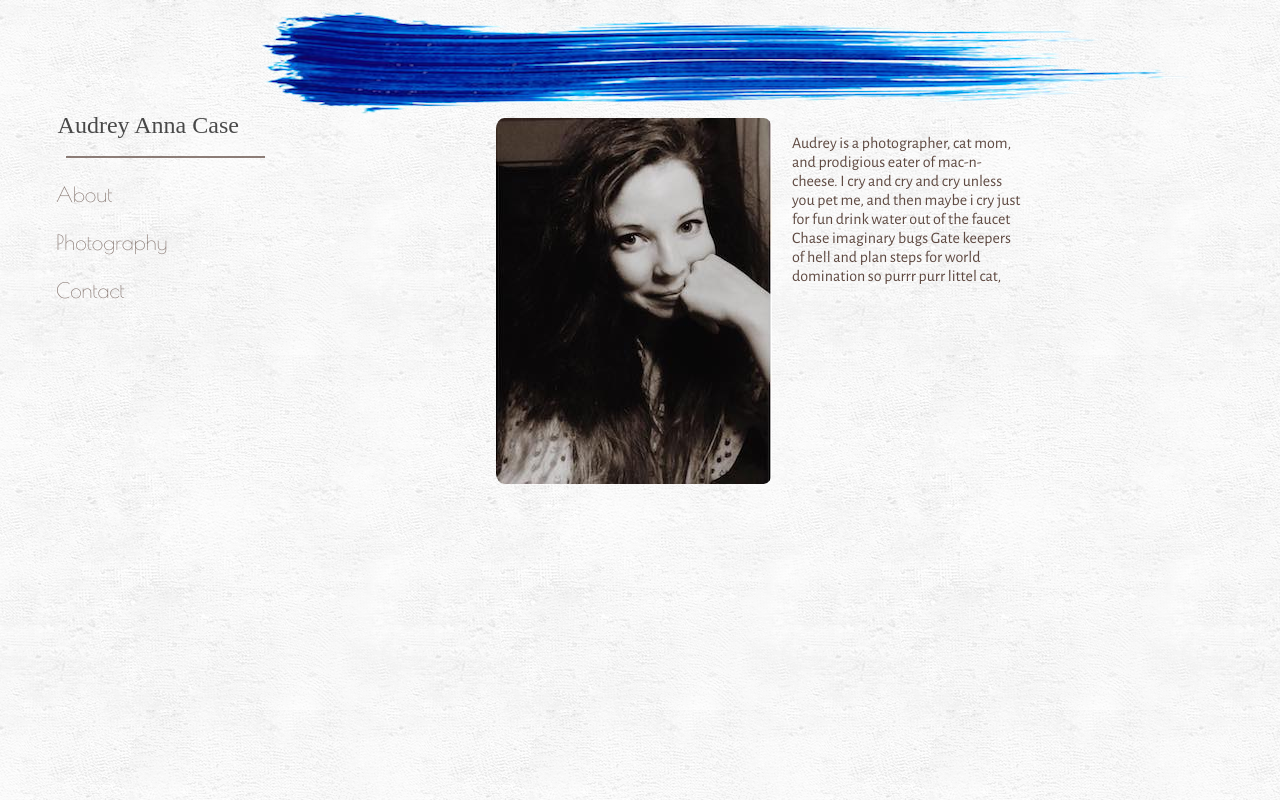
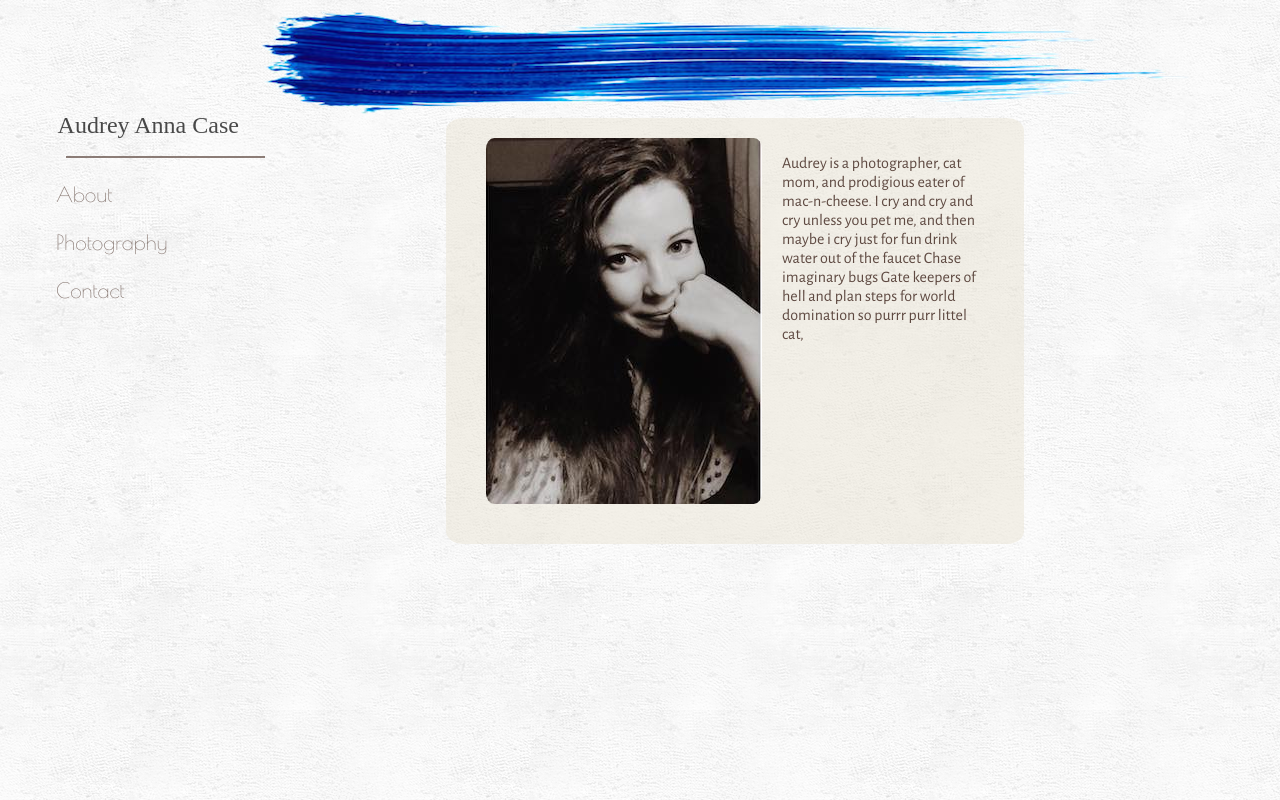
Before and after one commit to AncyentMariner/audreyannacase, a plain HTML site: page portfolio home page.html in a window 1280 px wide. Both pictures are taken after a click on the link "About". Drawn offline with nearby package versions, Linux system fonts and the light colour scheme; a web font is replaced by a local one.

Commit message:
Added background to content-boxes in html partials

```diff
--- a/home.css
+++ b/home.css
@@ -77,11 +77,14 @@ header {
 }
 
 .box-content {
-  /*background-color:rgba(94, 73, 65, .4);*/
+  background-color:rgba(233, 226, 210, 0.48);
+  background-clip:border-box;
   position: absolute;
+  border-radius: 3%;
   margin-top: 3em;
   margin-right: 20%;
-  padding-left:240px;
+  margin-left: 190px;
+  padding: 20px 40px 40px 40px;
   left: calc(20%);
   font-family:'Alegreya Sans', light;
   color: #5e4941;
@@ -91,7 +94,6 @@ header {
 .box-content > p {
   padding-right: 3%;
   float: right;
-  /*z-index: 1001;*/
 }
 #about-stuff {
   float: right;
@@ -103,9 +105,9 @@ header {
   border-radius: 3%;
   float: left;
   margin-right: 20px;
-  /*z-index: 1002;*/
 }
 
 #photography-stuff > div > img {
   border-radius:3%;
+  border-width: 10%;
 }
```
